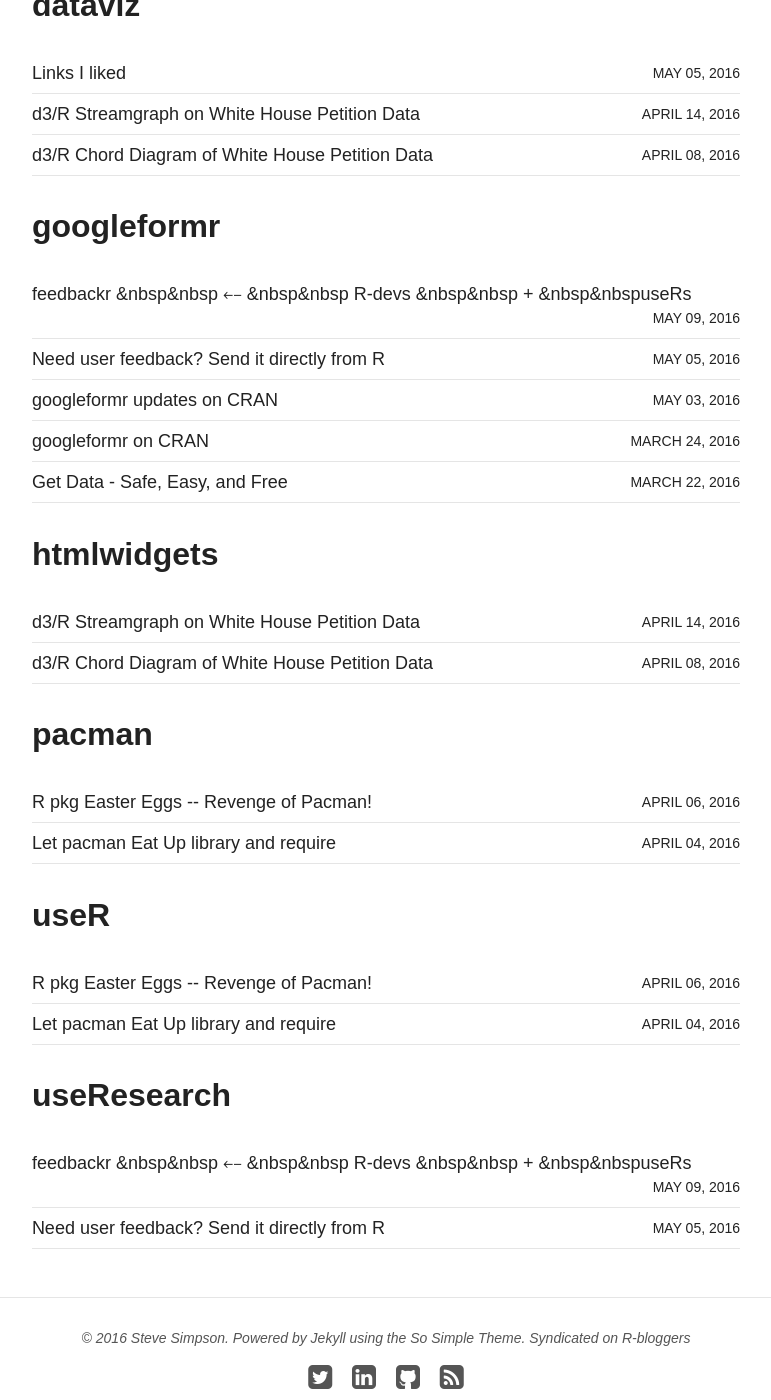
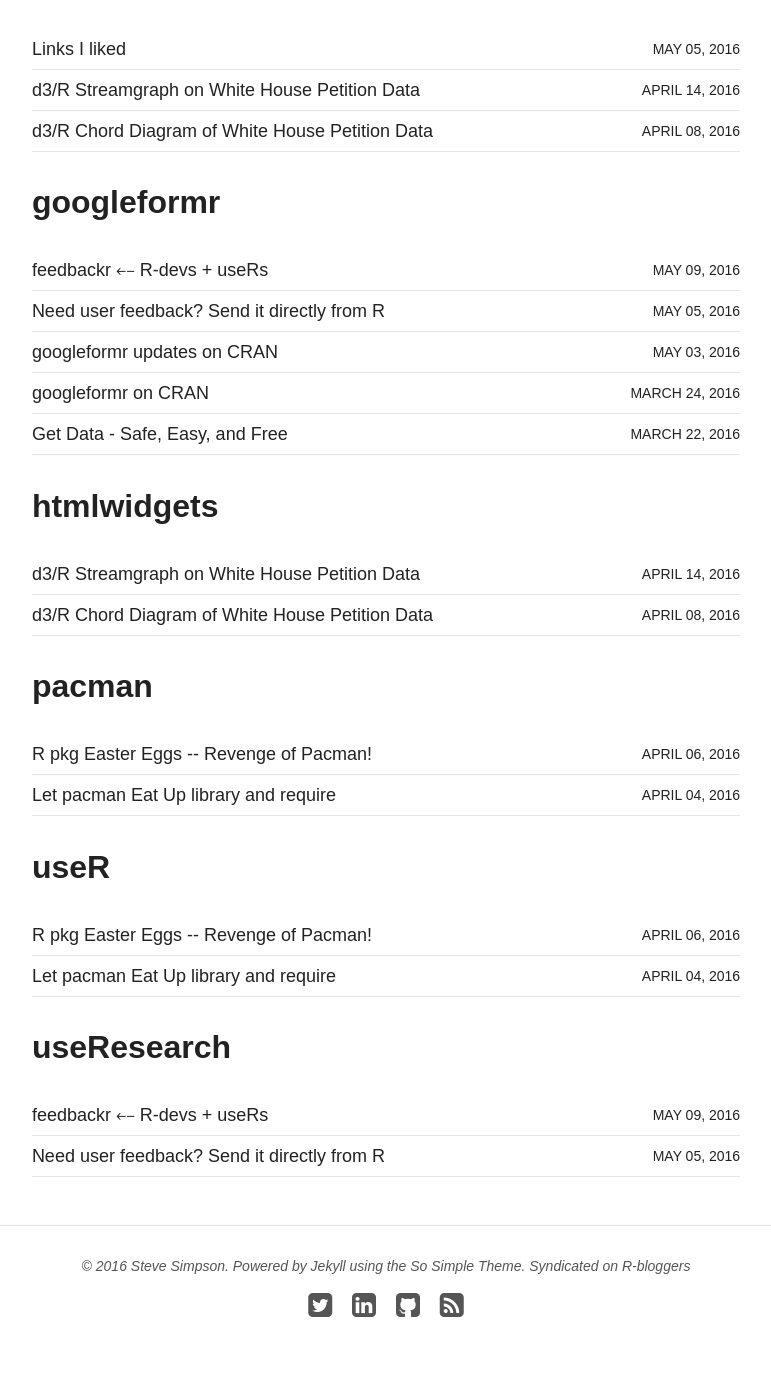
Before and after one commit to data-steve/data-steve.github.io, a Jekyll site: the page built from tags/index.md, in a window 1280 px wide and 1400 px high, scrolled down 2415 px. Shown: the whole window, without its empty margins (254-1025 px from the left). Built offline with Jekyll 4.4.1, drawn with Linux system fonts in a browser that asks for light colours; nearby versions of some CDN libraries; comment, search, counter and statistics services are not loaded; some of the changed text lies outside the part shown.

Commit message:
fix title

```diff
--- a/_posts/2016-05-09-feedbackr-for-user-feedback.md
+++ b/_posts/2016-05-09-feedbackr-for-user-feedback.md
@@ -1,6 +1,6 @@
 ---
 layout: post
-title: feedbackr &nbsp&nbsp ⤌ &nbsp&nbsp R-devs &nbsp&nbsp + &nbsp&nbspuseRs
+title: feedbackr  ⤌  R-devs  + useRs
 tags: [R, googleformr, useResearch ]
 ---
 
```
